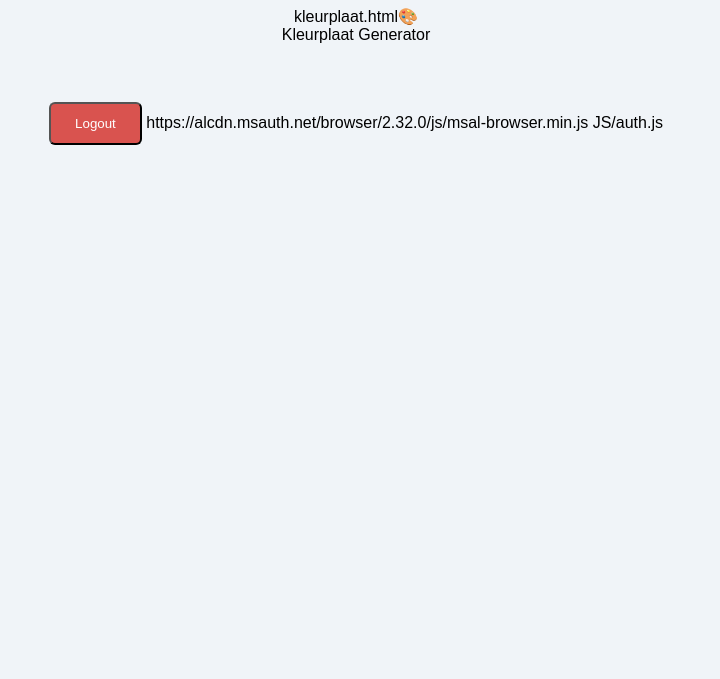
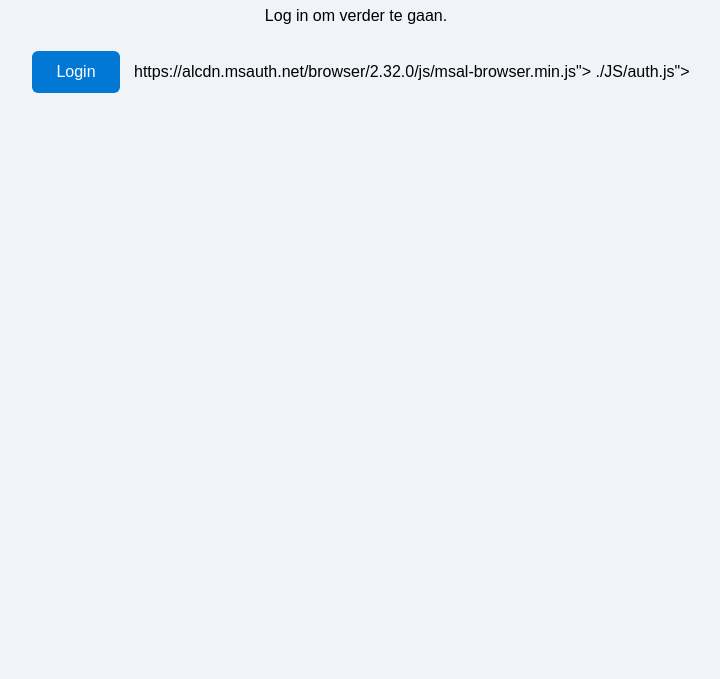
Before and after one commit to psengers-png/kidsportal, a plain HTML site: page wwwroot/index.html in a window 1280 px wide. Shown: the part 121-800 px from the top of the page, without its empty margins (284-1004 px from the left). Drawn offline with Linux system fonts and the light colour scheme.

Commit message:
Jouw commit message

```diff
--- a/wwwroot/index.html
+++ b/wwwroot/index.html
@@ -2,7 +2,7 @@
 <html lang="nl">
 <head>
     <meta charset="UTF-8">
-    <title>Kids Portal Start</title>
+    <title>Kids Portal - Login</title>
 
     <style>
         body {
@@ -11,46 +11,31 @@
             padding: 40px;
             background: #f0f4f8;
         }
-
-        .tile {
-            display: inline-block;
-            margin: 20px;
-            padding: 30px;
-            background: #0078D4;
+        button {
+            margin: 10px;
+            padding: 12px 24px;
+            font-size: 16px;
+            cursor: pointer;
+            border-radius: 6px;
+            border: none;
+            background-color: #0078D4;
             color: white;
-            font-size: 20px;
-            border-radius: 8px;
-            text-decoration: none;
-            width: 200px;
-            height: 120px;
         }
-        .tile:hover { background: #005A9E; }
-
-        #logoutBtn {
-            margin-top: 40px;
-            padding: 12px 24px;
-            background-color: #D9534F;
-            border-radius: 6px;
-            color: white;
-            cursor: pointer;
-        }
+        button:hover { background-color: #005A9E; }
     </style>
 </head>
 
 <body>
 
     <h1>Welkom bij Kids Portal</h1>
+    <p id="statusText">Log in om verder te gaan.</p>
 
-    kleurplaat.html🎨
-        <br>Kleurplaat Generator
-    </a>
+    <button id="loginBtn">Login</button>
+    <button id="logoutBtn" style="display:none;">Logout</button>
 
-    <br><br>
-
-    <button id="logoutBtn">Logout</button>
-
-    </script>https://alcdn.msauth.net/browser/2.32.0/js/msal-browser.min.js</script>
-    </script>JS/auth.js</script>
+    <!-- LET OP: dit zijn de CORRECTE script-tags -->
+    https://alcdn.msauth.net/browser/2.32.0/js/msal-browser.min.js"></script>
+    ./JS/auth.js"></script>
 
 </body>
 </html>
```
